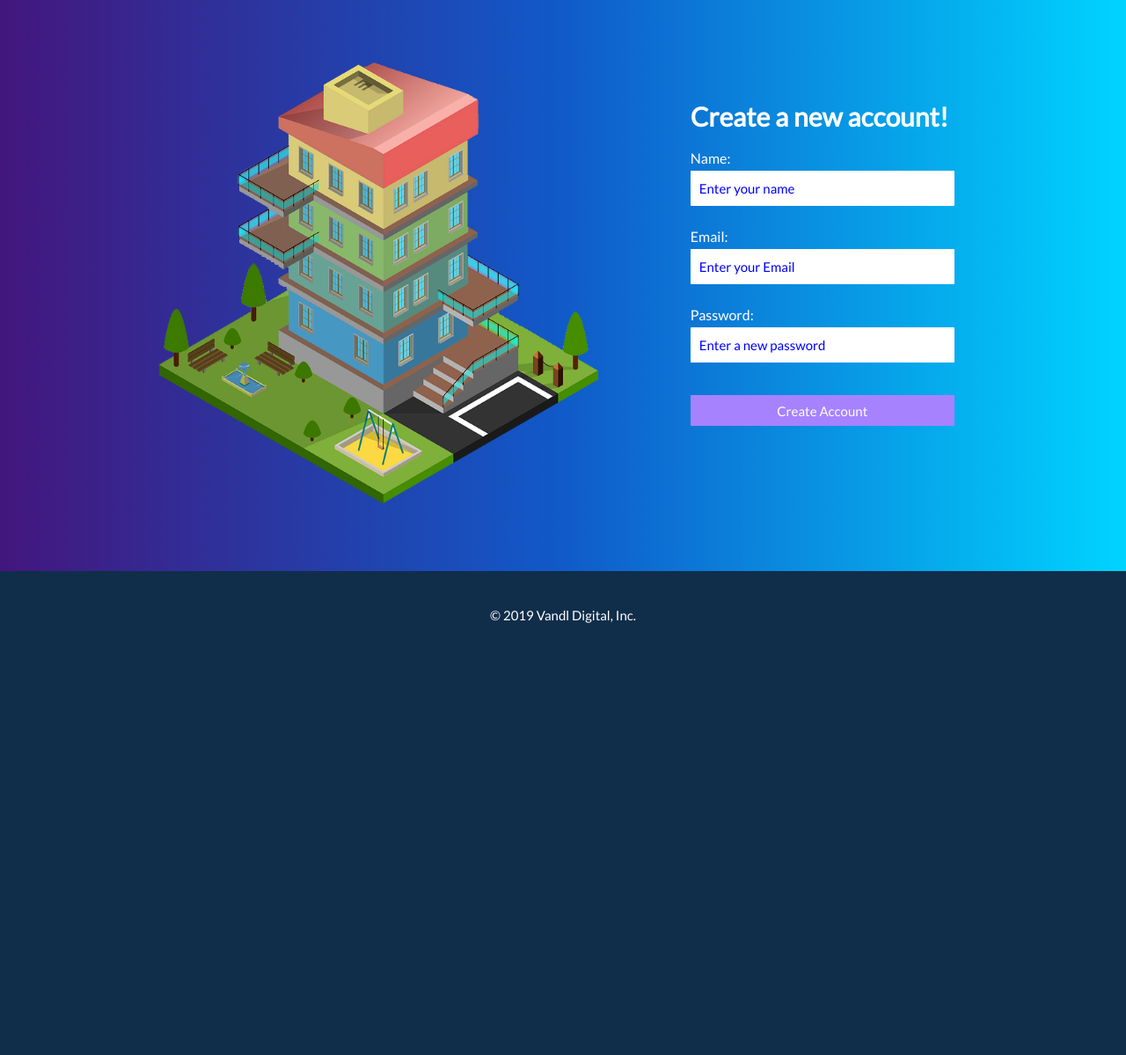
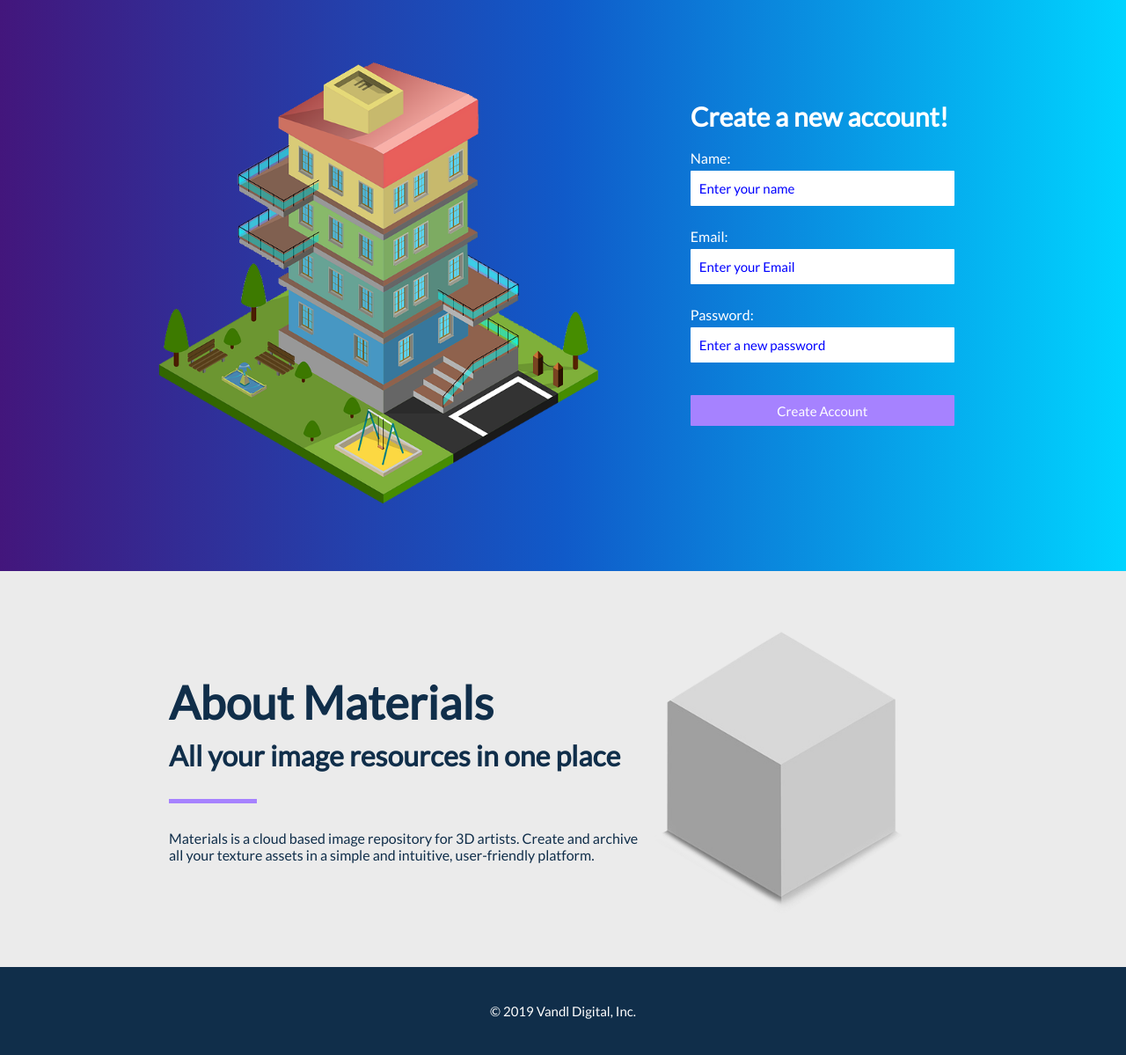
Before and after one commit to PabloVazquezFayat/Materials, a Node project: template views/index.hbs in a window 1280 px wide. Shown: the part 81-1280 px from the top of the page at 88% size. Before the commit the page ends 789 px from the top, so only its background shows below. Run offline with Node 20 templates, Linux system fonts and the light colour scheme; the template is opened without the code that fills it, so the values that code supplies are empty; some libraries are stand-ins or nearby versions.

Commit message:
improvements to 3d preview

```diff
--- a/public/javascripts/preview.js
+++ b/public/javascripts/preview.js
@@ -42,13 +42,25 @@
 
     // Create a basic light, aiming 0,1,0 - meaning, to the sky.
     var light = new BABYLON.HemisphericLight('light1', new BABYLON.Vector3(0,1,0), scene);
-    light.intensity = 3.0;
+    light.intensity = 2.0;
+
+    var direct = new BABYLON.DirectionalLight("DirectionalLight", new BABYLON.Vector3(-1, -2, -1), scene);
+    direct.intensity = 2.0;
+    direct.position = new BABYLON.Vector3(20, 40, 20);
 
     // Create a built-in "sphere" shape.
     var sphere = BABYLON.MeshBuilder.CreateSphere('sphere', {segments:16, diameter:6}, scene);
 
+    // Create Box and cylinder
+    var box = BABYLON.MeshBuilder.CreateBox('box', {width: 6, height: 6, depth: 6}, scene);
+
+    // Create cylinder
+    var cylinder = BABYLON.MeshBuilder.CreateCylinder("cyl", {diameterTop: 6, diameterBottom: 6, height: 6, tessellation: 18}, scene);
+
     // Move the sphere upward 1/2 of its height.
     sphere.position.y = 4;
+    box.position.y = 4;
+    cylinder.position.y = 4;
 
     // Set camera target
     camera.lockedTarget = sphere;
@@ -107,6 +119,48 @@
 
     sphere.material = previewMaterial;
     ground.material = previewMaterial;
+    box.material = previewMaterial;
+    cylinder.material = previewMaterial;
+
+    // Shadows
+    var shadowGenerator = new BABYLON.ShadowGenerator(1024, direct);
+    shadowGenerator.getShadowMap().renderList.push(sphere);
+    //shadowGenerator.getShadowMap().renderList.push(box);
+    //shadowGenerator.getShadowMap().renderList.push(cylinder);
+    shadowGenerator.forceBackFacesOnly = true;
+    shadowGenerator.useBlurExponentialShadowMap = true;
+    shadowGenerator.useKernelBlur = true;
+    shadowGenerator.blurKernel = 64;
+
+    ground.receiveShadows = true;
+
+    // Set initial visibility
+    box.visibility = 0;
+    sphere.visibility = 1;
+    cylinder.visibility = 0;
+
+    //get shape buttons
+    let cube = document.getElementById('cube');
+    let circle = document.getElementById('circle');
+    let cylin = document.getElementById('cylinder');
+
+    cube.onclick = ()=>{
+      box.visibility = 1;
+      sphere.visibility = 0;
+      cylinder.visibility = 0;
+    }
+
+    circle.onclick = ()=>{
+      box.visibility = 0;
+      sphere.visibility = 1;
+      cylinder.visibility = 0;
+    }
+
+    cylin.onclick = ()=>{
+      box.visibility = 0;
+      sphere.visibility = 0;
+      cylinder.visibility = 1;
+    }
 
     // Return the created scene.
     return scene;
--- a/public/stylesheets/style.css
+++ b/public/stylesheets/style.css
@@ -199,6 +199,60 @@
   border-radius: 3px;
   color: white;
   text-decoration: none; }
+
+.sec-container {
+  background: #ebebeb;
+  width: 100%;
+  min-height: 450px;
+  display: flex;
+  justify-content: center; }
+
+.sec-wrapper {
+  width: 70%;
+  min-height: 450px;
+  display: flex;
+  justify-content: space-around;
+  align-items: center; }
+
+.about {
+  width: 60%;
+  display: flex;
+  flex-direction: column;
+  justify-content: flex-start; }
+
+.graphic-section {
+  width: 40%;
+  height: 230px; }
+
+.graphic-section img {
+  width: 400px;
+  margin: -90px 0px 0px 0px;
+  float: right; }
+
+.about h1 {
+  font-size: 52px;
+  color: #102e4a;
+  padding: 0px;
+  margin: 0px 0px 10px 0px; }
+
+.about h3 {
+  font-size: 32px;
+  color: #102e4a;
+  padding: 0px;
+  margin: 0px 0px 30px 0px; }
+
+.about hr {
+  background: #a682ff;
+  width: 100px;
+  height: 5px;
+  margin: 0px;
+  padding: 0px;
+  border: none; }
+
+.about p {
+  width: 100%;
+  margin: 30px 0px 0px 0px;
+  color: #102e4a; }
 
 .footer-container {
   background: #102e4a;
--- a/public/stylesheets/style.scss
+++ b/public/stylesheets/style.scss
@@ -232,6 +232,69 @@
   text-decoration: none;
 }
 
+//Second section
+.sec-container{
+  background: rgb(235, 235, 235);
+  width: 100%;
+  min-height: 450px;
+  display: flex;
+  justify-content: center;
+}
+
+.sec-wrapper{
+  width: 70%;
+  min-height: 450px;
+  display: flex;
+  justify-content: space-around;
+  align-items: center;
+}
+
+.about{
+  width: 60%;
+  display: flex;
+  flex-direction: column;
+  justify-content: flex-start;
+}
+
+.graphic-section{
+  width: 40%;
+  height: 230px;
+}
+
+.graphic-section img{
+  width: 400px;
+  margin: -90px 0px 0px 0px;
+  float: right;
+}
+
+.about h1{
+  font-size: 52px;
+  color: #102e4a;
+  padding: 0px;
+  margin: 0px 0px 10px 0px;
+}
+
+.about h3{
+  font-size: 32px;
+  color: #102e4a;
+  padding: 0px;
+  margin: 0px 0px 30px 0px;
+}
+
+.about hr{
+  background: #a682ff;
+  width: 100px;
+  height: 5px;
+  margin: 0px;
+  padding: 0px;
+  border: none;
+}
+
+.about p{
+  width: 100%;
+  margin: 30px 0px 0px 0px;
+  color: #102e4a;
+}
 
 // FOOTER
 .footer-container{
--- a/routes/materialRoutes.js
+++ b/routes/materialRoutes.js
@@ -65,7 +65,6 @@
   .catch((err)=>{
     next(err);
   });
-
 });
 
 //DELETE single material
--- a/views/index.hbs
+++ b/views/index.hbs
@@ -1,8 +1,10 @@
 <div class="container">
   <div class="wrapper">
+
     <div class="graphic">
       <img src="/images/building.png" alt="image of 3D sphere">
     </div>
+
     <div class="create-account">
       <div class="singup-or-login">
 
@@ -40,5 +42,23 @@
 
       </div>
     </div>
+
   </div>
 </div>
+
+<div class="sec-container">
+  <div class="sec-wrapper">
+    <div class="about">
+      <h1>About Materials</h1>
+       <h3>All your image resources in one place</h3>
+      <hr>
+      <p>
+        Materials is a cloud based image repository for 3D artists. Create and archive all your texture
+        assets in a simple and intuitive, user-friendly platform.
+      </p>
+    </div>
+    <div class="graphic-section">
+      <img src="/images/no-image.png" alt="">
+    </div>
+  </div>
+</div>
```
Also changed, not shown: views/editor.hbs (+5 -5 lines), public/images/no-image.png (added), 1 other file.
